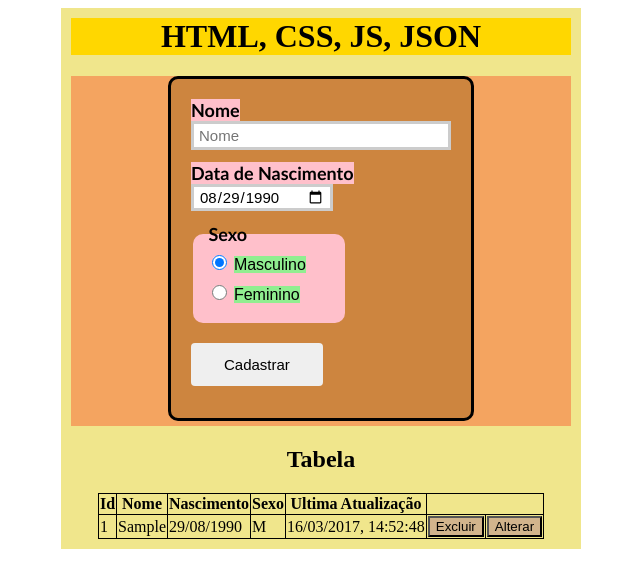
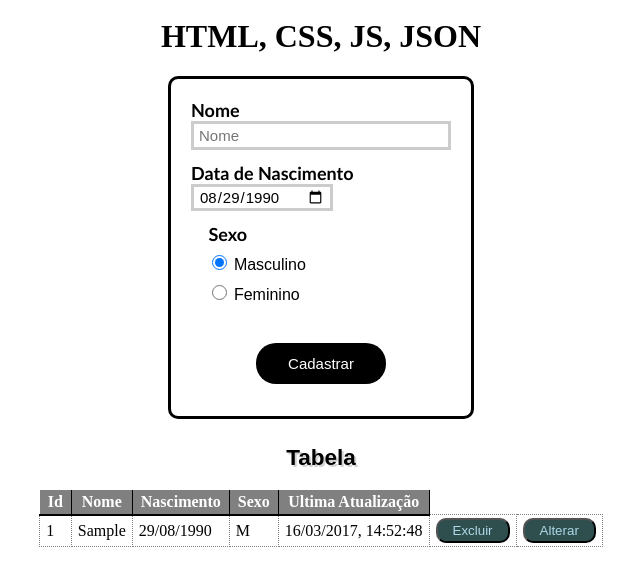
Before and after one commit to caiorn/CRUD-HTML-CSS-JS-JSON, a plain HTML site: page cliente.html in a window 1280 px wide. Both pictures are taken after typing "Sample" into the empty fields and a click on the input "Cadastrar". Shown: the whole page, without its empty margins (319-959 px from the left). Drawn offline with Linux system fonts and the light colour scheme.

Commit message:
Update styles.css

```diff
--- a/styles.css
+++ b/styles.css
@@ -1,24 +1,24 @@
-.all{	/**/
-	background-color: khaki;
+.all{
+	/*background-color: khaki;*/
 	display: table;
 	margin: 0 auto;
 	padding: 10px;
 }
 
 .title {
-	background-color: gold;
+	/*background-color: gold;*/
 	text-align: center;
 }
 
 .center-fixed{
-	background-color: sandybrown ;
+	/*background-color: sandybrown ;*/
 	width: 500px;
 	height: 350px;
 	margin: 0 auto;
 }
 
 form{
-	background-color: peru;
+	/*background-color: lightcyan;*/
 	width: 260px;
 	height: auto;
 	margin: 0 auto auto auto; /*top, right, bottom, and left*/
@@ -28,7 +28,7 @@ form{
 }
 
 	form label, form fieldset{
-		background-color: pink;
+		/*background-color: pink;*/
 		font: bold 18px calibri, Arial, Courier;
 	}
 
@@ -72,47 +72,70 @@ form{
 			}
 
 			form fieldset label{/*Radio Name*/
-				background-color: lightgreen;
+				/*background-color: lightgreen;*/
 				font: 16px arial, sans-serif;
 			}
 
 		form input[type=submit]{
-			padding: 12px 32px;
+			width: 50%;
+			margin-left: 25%;
 			margin-top: 20px;
+			padding: 12px 32px;	/*top bottom - left right*/
+    		transition: 0.1s;
+    		border: 0 none;
+    		border-radius: 20px;
+			background-color: black;
+			color: white;
 			cursor: pointer;
-    		border-radius: 4px;
-    		transition: 0.5s;
-    		border: 1px solid transparent;
 		}
+
 			form input[type=submit]:hover{
-				background-color: black;
-				color: yellow;
+				background-color: lightgray;
+				color: black;
 			}
 
 			form input[type=submit]:active{
-				background-color: darkgreen;
-    			transition: 0.1s;
-				color: yellow;
+				font-weight: bold;
 			}
 
-
-
-table, td, th{
-	background-color: transparent;
+table{
 	width: auto;
 	margin: 0 auto;
-	border:1px solid black;
     border-collapse: collapse;
 }
+	table caption{
+		font: 15px sans-serif;
+		text-shadow: 2px 2px lightgray;
 
+	}
+	/*Linha do titulo*/
+	table thead tr{
+		background-color: gray;
+		color:white;
+	}
+			/*Celulas do Titulo*/
+			table thead tr th {
+			padding: 3px 8px;
+			border-bottom:2px solid black;
+			border-right: 1px solid black;
+		}
+	/*Ao passar o mouse sobre a Linha*/
+	table tbody tr:hover {
+    	background-color: lightgray;
+	}
+	/*celulas do conteudo*/
+	table tbody td{
+		border: 1px dotted gray;
+		padding: 3px 6px;
+	}
+	/*Botoes da tabela Excluir/Alterar*/
 	table button{
-		background-color: tan;
+		border-radius: 10px;
+		background-color: darkslategray;
+		color: lightblue;
+		padding: 3px 15px;/*definindo tamanhos*/
 	}
 /*classes utilizada no javascript*/
 .estadoAlteracao{
-	background-color: coral;
+	background-color: orange;
 }
-
-.estadoInclusao{
-	background-color: green;
-}
```
